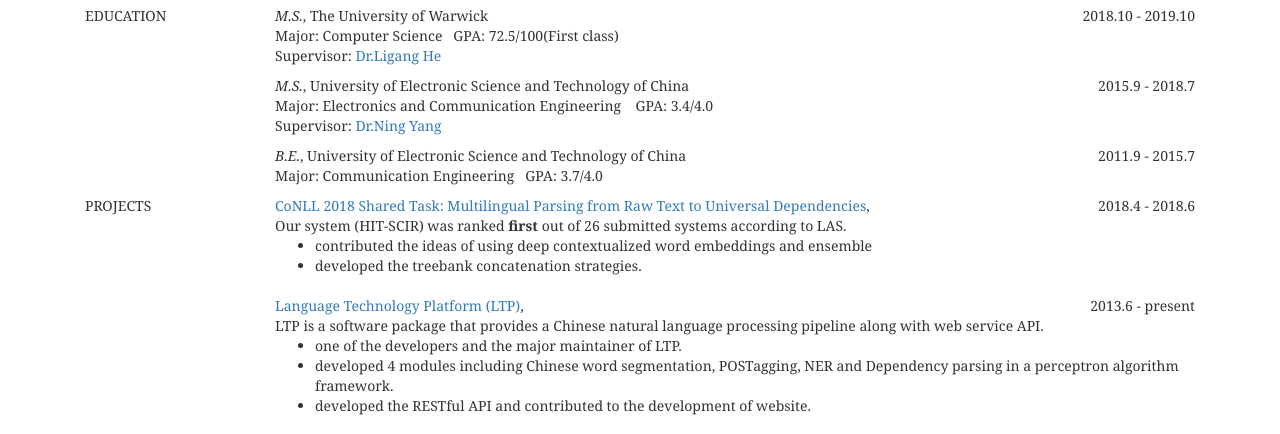
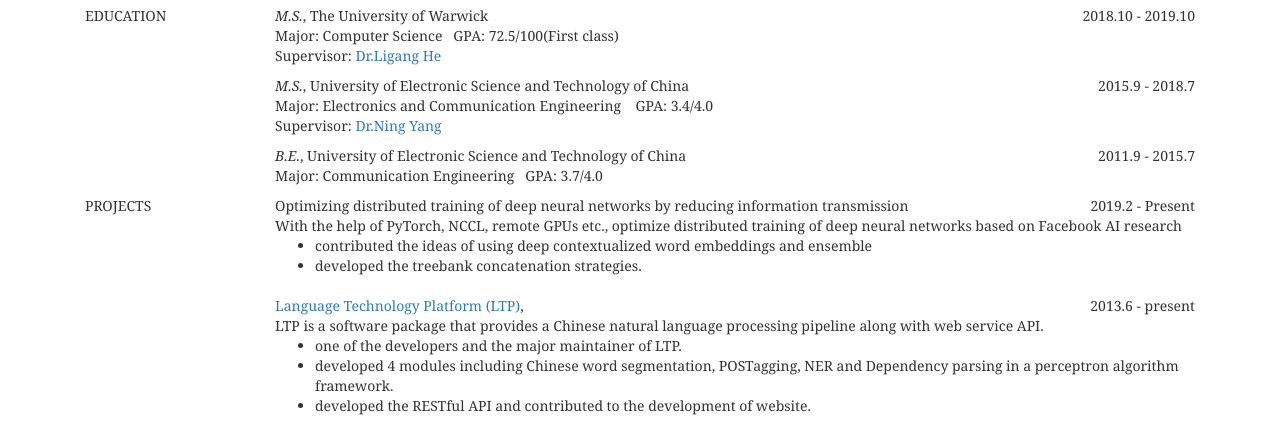
Before and after one commit to Anderbone/portfolio-project, a Django app: template jobs/templates/jobs/cv.html in a window 1280 px wide. Shown: the part 223-657 px from the top of the page. Run offline with Django 3.2, Linux system fonts and the light colour scheme; the template is opened without the code that fills it, so the values that code supplies are empty; some libraries are stand-ins or nearby versions.

Commit message:
project cv

```diff
--- a/jobs/templates/jobs/cv.html
+++ b/jobs/templates/jobs/cv.html
@@ -250,8 +250,8 @@ blockquote p { font-size: 14px; }
 
     <div class="row">
       <div class="col-md-12">
-        <div><a href="http://universaldependencies.org/conll18/results.html">CoNLL 2018 Shared Task: Multilingual Parsing from Raw Text to Universal Dependencies</a>, <span class="pull-right">2018.4 - 2018.6</span></div>
-        Our system (HIT-SCIR) was ranked <strong>first</strong> out of 26 submitted systems according to LAS.
+        <div>Optimizing distributed training of deep neural networks by reducing information transmission<span class="pull-right">2019.2 - Present</span></div>
+     With the help of PyTorch, NCCL, remote GPUs etc., optimize distributed training of deep neural networks based on Facebook AI research
         <ul>
           <li>contributed the ideas of using deep contextualized word embeddings and ensemble</li>
           <li>developed the treebank concatenation strategies.</li>
```
